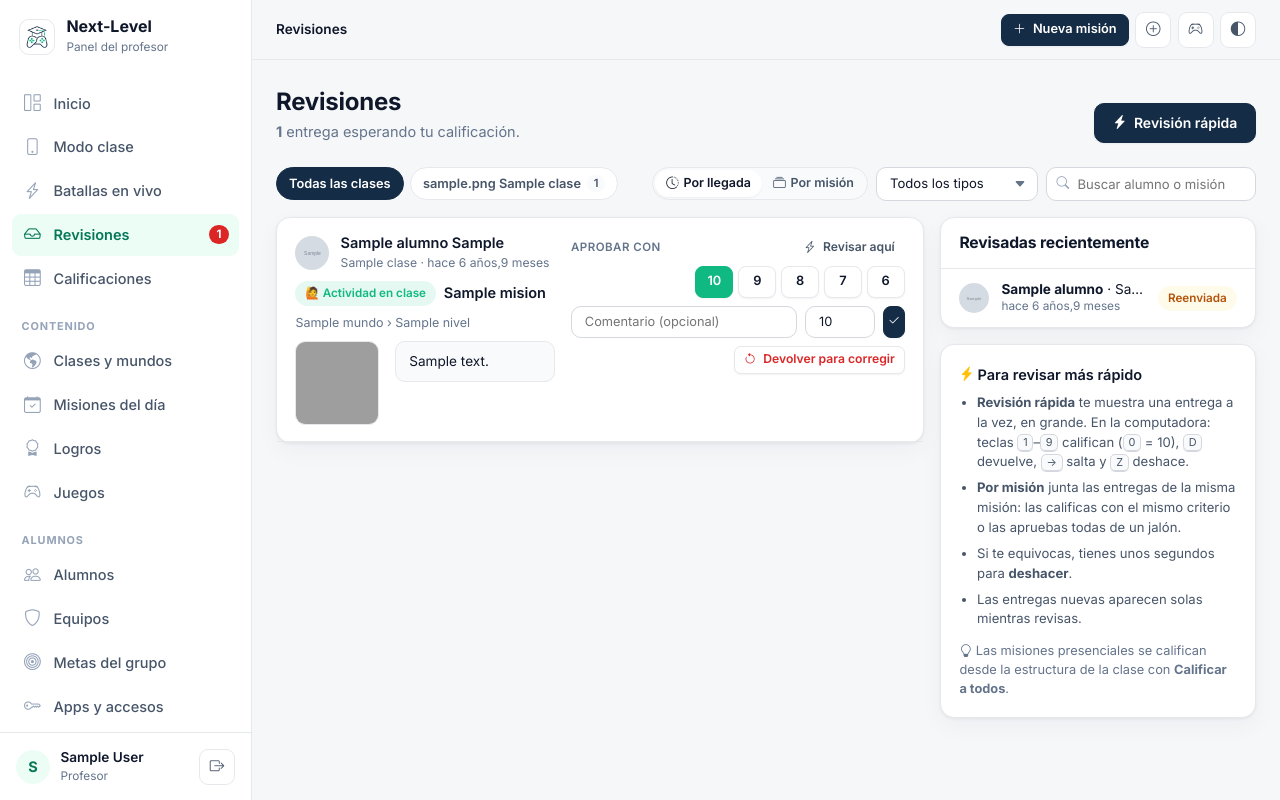
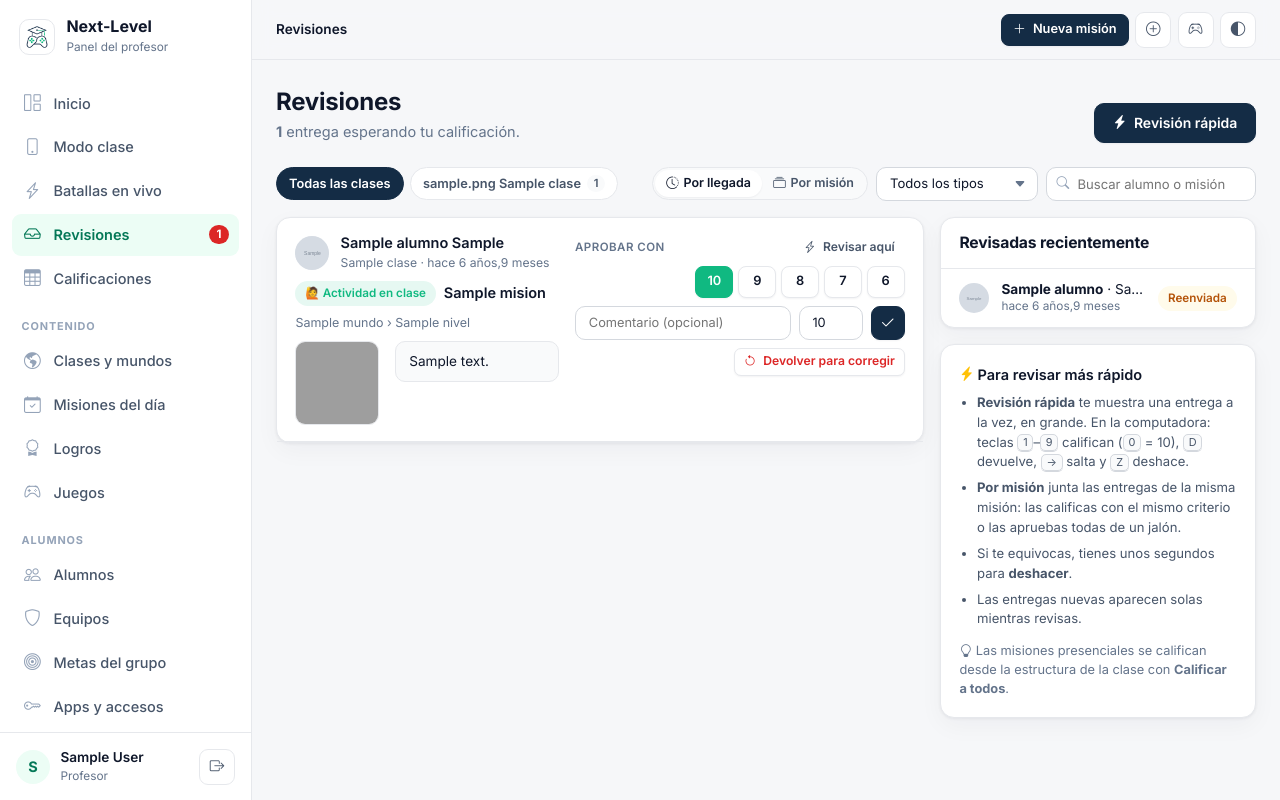
Before and after one commit to Code-Tech-Software/NextLevel, a Django app: page /profesor/revisiones/ in a window 1280 px wide. Run offline with Django 5.2, Linux system fonts and the light colour scheme; a user stored in the database is signed in; tables that the repository leaves empty hold one stand-in row (values such as "Sample post"); grey boxes marked "Sample" are stand-in pictures; some libraries are stand-ins or nearby versions; grey boxes are pictures that could not be loaded.

Commit message:
pequeño

```diff
--- a/static/css/profesor.css
+++ b/static/css/profesor.css
@@ -1663,6 +1663,12 @@ body.modo-enfoque .contenido-p { max-width: none; }
 
 .entrega { position: relative; transition: opacity .25s, transform .25s; }
 .entrega-calificar { min-width: 260px; }
+/* Comentario + calificación libre + palomita: la palomita es un cuadro que nunca se aplasta */
+.calif-otra { display: flex; align-items: center; gap: .5rem; }
+.calif-otra .p-input { height: 34px; font-size: .8rem; }
+.calif-otra [name=comentario] { flex: 1 1 auto; min-width: 0; }
+.calif-otra [name=calificacion] { flex: 0 0 64px; width: 64px; }
+.calif-otra .p-btn.icono { flex: 0 0 34px; width: 34px; height: 34px; padding: 0; border-radius: 9px; font-size: 1rem; }
 .etiqueta-mini { display: block; font-size: .72rem; font-weight: 600; text-transform: uppercase; letter-spacing: .04em; color: var(--muted); margin-bottom: .3rem; }
 .entrega .etiqueta-mini { margin: 0; }
 .rv-le-pediste { margin-top: .5rem; font-size: .78rem; color: var(--violet); background: var(--violet-soft); border-radius: 8px; padding: .35rem .6rem; }
--- a/templates/Profesor/panel_calificar.html
+++ b/templates/Profesor/panel_calificar.html
@@ -113,9 +113,9 @@
                             <button type="button" class="p-btn sm" data-calif="7">7</button>
                             <button type="button" class="p-btn sm" data-calif="6">6</button>
                         </div>
-                        <div class="d-flex gap-2">
-                            <input type="text" name="comentario" class="p-input" style="height:32px;font-size:.8rem" placeholder="Comentario (opcional)" list="frases-aprobar" aria-label="Comentario para {{ e.alumno.nombre }}">
-                            <input type="number" name="calificacion" class="p-input tnum" style="height:32px;width:70px;font-size:.8rem" min="0" max="10" step="0.5" value="10" aria-label="Calificación personalizada">
+                        <div class="calif-otra">
+                            <input type="text" name="comentario" class="p-input" placeholder="Comentario (opcional)" list="frases-aprobar" aria-label="Comentario para {{ e.alumno.nombre }}">
+                            <input type="number" name="calificacion" class="p-input tnum" min="0" max="10" step="0.5" value="10" aria-label="Calificación personalizada">
                             <button type="button" class="p-btn sm primario icono" data-calif-otra title="Aprobar con esta calificación" aria-label="Aprobar con esta calificación"><i class="bi bi-check2"></i></button>
                         </div>
                         <div class="mt-2 text-end">
```
